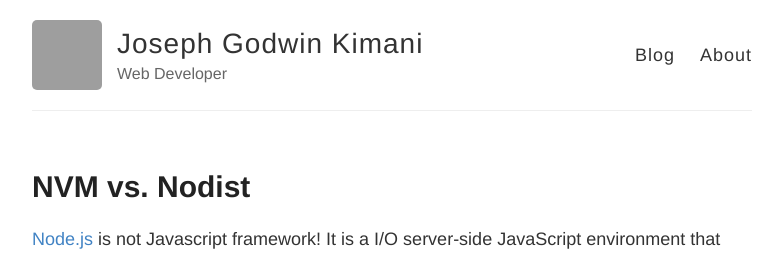
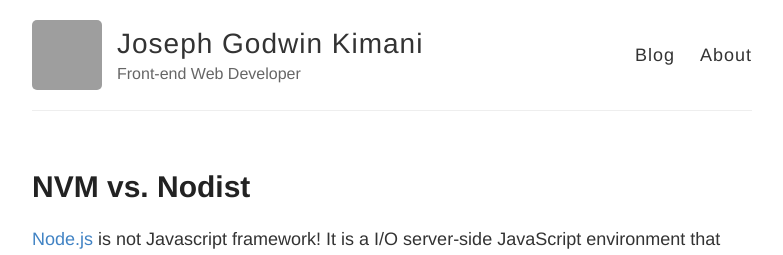
Before and after one commit to Gochojr/blogsite, a Jekyll site: the page built from index.html, in a window 1280 px wide. Shown: the top 255 px of the page, without its empty margins (248-1031 px from the left). Built offline with Jekyll 4.4.1, drawn with Linux system fonts in a browser that asks for light colours; Markdown is read by kramdown in place of the engine named in the settings; comment, search, counter and statistics services are not loaded; grey boxes are pictures that could not be loaded.

Commit message:
title change

```diff
--- a/_config.yml
+++ b/_config.yml
@@ -6,7 +6,7 @@
 name: Joseph Godwin Kimani
 
 # Short bio or description (displayed in the header)
-description: Web Developer
+description: Front-end Web Developer
 
 # URL of your avatar or profile pic (you could use your GitHub profile pic)
 avatar: https://avatars1.githubusercontent.com/u/13916761?v=3&s=400
```
